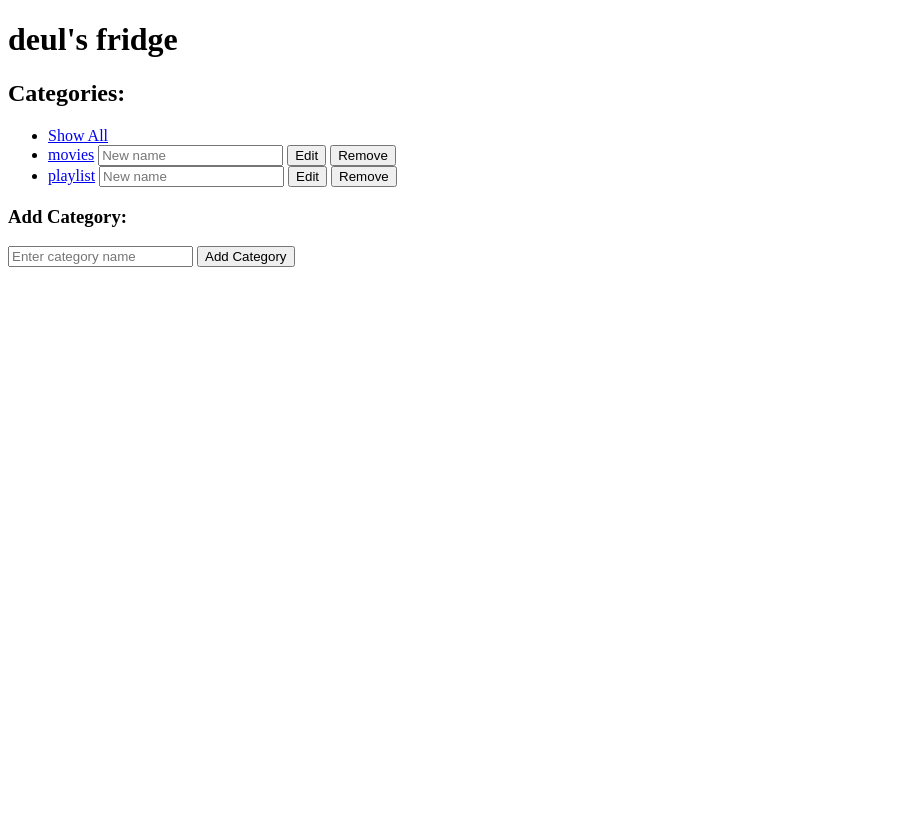
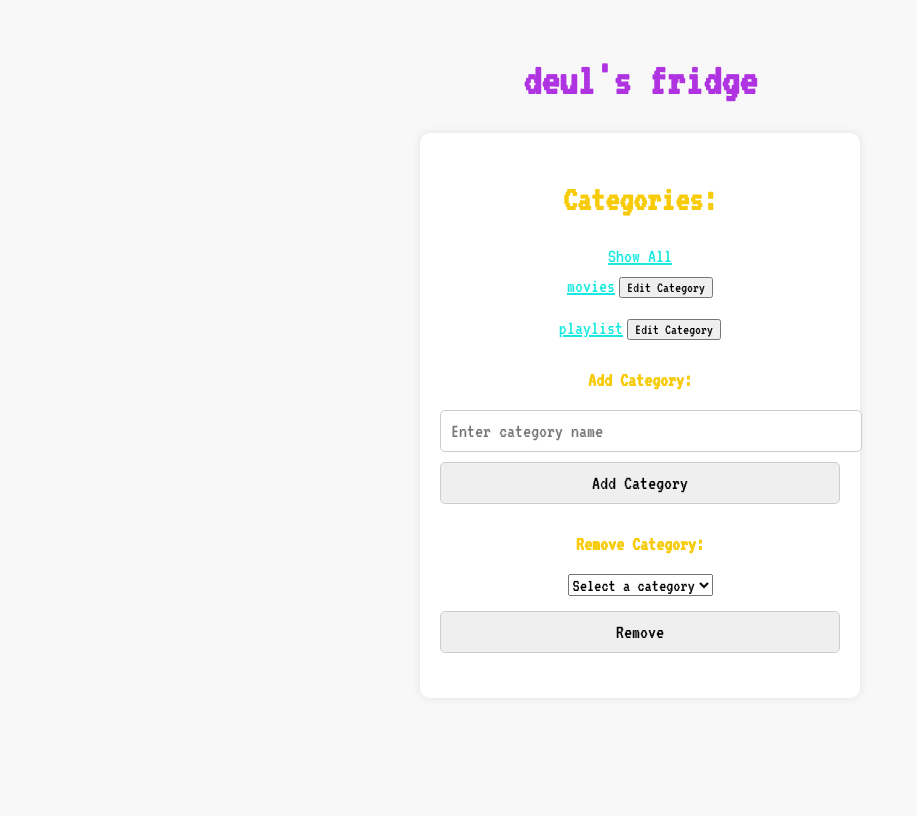
Before and after one commit to cymnyon/My-Fridge, a Flask app: page / in a window 1280 px wide. Shown: the whole page, without its empty margins (0-917 px from the left). Before the commit the page ends 267 px from the top, so only its background shows below. Run offline with Flask 3, Linux system fonts and the light colour scheme; a user stored in the database is signed in.

Commit message:
frontend interface

```diff
--- a/app.py
+++ b/app.py
@@ -11,6 +11,15 @@ app.config['SQLALCHEMY_DATABASE_URI'] = 'sqlite:///handwriting.db'
 app.config['SQLALCHEMY_TRACK_MODIFICATIONS'] = False
 app.config['SECRET_KEY'] = 'your_secret_key'  # Add a secret key for session management
 db = SQLAlchemy(app)
+
+class User(db.Model):
+    id = db.Column(db.Integer, primary_key=True)
+    username = db.Column(db.String(50), unique=True, nullable=False)
+    password = db.Column(db.String(50), nullable=False)
+    nickname = db.Column(db.String(50), nullable=False)
+
+    def __repr__(self):
+        return f"<User {self.username}>"
 
 # Define Category model
 class Category(db.Model):
@@ -33,15 +42,6 @@ class Note(db.Model):
 
     def __repr__(self):
         return f"<Note {self.title}>"
-
-class User(db.Model):
-    id = db.Column(db.Integer, primary_key=True)
-    username = db.Column(db.String(50), unique=True, nullable=False)
-    password = db.Column(db.String(50), nullable=False)
-    nickname = db.Column(db.String(50), nullable=False)
-
-    def __repr__(self):
-        return f"<User {self.username}>"
 
 with app.app_context():
     db.create_all()
@@ -69,10 +69,6 @@ def index():
             return redirect(url_for('add_text'))
         elif 'upload_file' in request.form:
             return redirect(url_for('upload_file'))
-        # elif 'text' in request.form:
-        #     text = request.form['text']
-        #     # Render the result page with the entered text
-        #     return redirect(url_for('result', text=text))
         elif 'show all' in request.form:
             return redirect(url_for('all_texts'))
 
@@ -228,13 +224,13 @@ def remove_category(category_id):
     category = Category.query.get(category_id)
     if category and category.user_id == session['user_id']:
         # Reassign notes to the "Show all" category
-        show_all_category = Category.query.filter_by(user_id=session['user_id'], name='Show all').first()
+        # show_all_category = Category.query.filter_by(user_id=session['user_id'], name='Show all').first()
 
-        if show_all_category is None:
-            # Create the "Show all" category if it doesn't exist
-            show_all_category = Category(name='Show all', user_id=session['user_id'])
-            db.session.add(show_all_category)
-            db.session.commit()
+        # if show_all_category is None:
+        #     # Create the "Show all" category if it doesn't exist
+        #     show_all_category = Category(name='Show all', user_id=session['user_id'])
+        #     db.session.add(show_all_category)
+        #     db.session.commit()
 
         notes = Note.query.filter_by(category_id=category_id).all()
         for note in notes:
--- /dev/null
+++ b/static/styles.css
@@ -0,0 +1,116 @@
+body {
+    background-color: #f8f8f8;
+    display: flex;
+    flex-direction: column;
+    align-items: center;
+    height: 100vh;
+}
+
+.header {
+    margin-top: 20px;
+}
+
+.category-container {
+    background-color: #ffffff;
+    border-radius: 10px;
+    padding: 20px;
+    width: 400px;
+    text-align: center;
+    box-shadow: 0px 0px 10px rgba(0, 0, 0, 0.1);
+}
+
+.login-container {
+    background-color: #ffffff;
+    border-radius: 10px;
+    padding: 20px;
+    width: 300px;
+    margin: 0 auto;
+    text-align: center;
+    box-shadow: 0px 0px 10px rgba(0, 0, 0, 0.1);
+}
+
+/* Apply styles to the <h1> elements */
+h1 {
+    color: #af33e0;
+    font-size: 45px;
+    font-family: 'VT323', monospace;
+}
+
+/* Apply styles to the <h2> elements */
+h2 {
+    color: #f7cb08;
+    font-size: 35px;
+    font-family: 'VT323', monospace;
+}
+
+/* Apply styles to the <h3> elements */
+h3 {
+    color: #f7cb08;
+    font-size: 20px;
+    font-family: 'VT323', monospace;
+}
+
+/* Apply styles to the <ul> elements */
+ul {
+    list-style-type: none;
+    padding: 0;
+}
+
+/* Apply styles to the <li> elements */
+li {
+    margin-bottom: 10px;
+}
+
+/* Apply styles to the <form> elements */
+form {
+    margin-bottom: 15px;
+    font-size: 20px;
+    font-family: 'VT323', monospace;
+}
+
+/* Apply styles to the <select> elements */
+select {
+    margin-bottom: 15px;
+    font-size: 18px;
+    font-family: 'VT323', monospace;
+}
+
+/* Apply styles to the <button> elements */
+button {
+    margin-bottom: 10px;
+    font-size: 15px;
+    font-family: 'VT323', monospace;
+}
+
+/* Apply styles to the <input> elements */
+input[type="text"],
+input[type="submit"] {
+    margin-bottom: 10px;
+    font-size: 20px;
+    font-family: 'VT323', monospace;
+    width: 100%;
+    padding: 10px;
+    border-radius: 5px;
+    border: 1px solid #cccccc;
+}
+
+/* Apply styles to the <a> elements */
+a {
+    color: #17E9E0;
+    font-size: 20px;
+    font-family: 'VT323', monospace;
+    text-decoration: underline;
+}
+
+/* Apply styles to the <p> elements */
+p {
+    color: #333;
+    font-size: 18px;
+    font-family: 'VT323', monospace;
+}
+
+/* Apply styles to the error message */
+.error {
+    color: red;
+    font-weight: bold;
+}
--- a/templates/add_text.html
+++ b/templates/add_text.html
@@ -2,6 +2,9 @@
 <html>
 <head>
     <title>Add Text</title>
+    <link rel="stylesheet" type="text/css" href="{{ url_for('static', filename='styles.css') }}">
+    <script src="app.js"></script>
+    <link href="https://fonts.googleapis.com/css2?family=VT323&display=swap" rel="stylesheet">
 </head>
 <body>
     <h1>Add Text</h1>
--- a/templates/all_texts.html
+++ b/templates/all_texts.html
@@ -2,6 +2,9 @@
 <html>
 <head>
     <title>All Texts</title>
+    <link rel="stylesheet" type="text/css" href="{{ url_for('static', filename='styles.css') }}">
+    <script src="app.js"></script>
+    <link href="https://fonts.googleapis.com/css2?family=VT323&display=swap" rel="stylesheet">
 </head>
 <body>
     <h1>All Texts</h1>
--- /dev/null
+++ b/templates/app.js
@@ -0,0 +1,99 @@
+document.addEventListener('DOMContentLoaded', function() {
+    // Get form elements
+    var categoryForm = document.getElementById('categoryForm');
+    var categoryInput = document.getElementById('categoryInput');
+    var categoryList = document.getElementById('categoryList');
+
+    // Event listener for category form submission
+    categoryForm.addEventListener('submit', function(event) {
+        event.preventDefault();
+        var category = categoryInput.value;
+
+        // Make an AJAX POST request to create a new category
+        fetch('/create_category', {
+            method: 'POST',
+            headers: {
+                'Content-Type': 'application/json'
+            },
+            body: JSON.stringify({
+                category_name: category
+            })
+        })
+        .then(function(response) {
+            if (response.ok) {
+                return response.json();
+            } else {
+                throw new Error('Failed to create category.');
+            }
+        })
+        .then(function(data) {
+            // Handle the response data and update the UI
+            var categoryItem = document.createElement('li');
+            categoryItem.textContent = data.category.name;
+            categoryList.appendChild(categoryItem);
+            categoryInput.value = '';
+        })
+        .catch(function(error) {
+            console.log(error);
+        });
+    });
+
+    // Event listener for edit category form submission
+    categoryList.addEventListener('submit', function(event) {
+        if (event.target.classList.contains('editForm')) {
+            event.preventDefault();
+            var categoryItem = event.target.closest('li');
+            var categoryInput = event.target.querySelector('.editInput');
+            var newCategoryName = categoryInput.value;
+
+            // Make an AJAX POST request to edit the category
+            fetch(event.target.action, {
+                method: 'POST',
+                headers: {
+                    'Content-Type': 'application/json'
+                },
+                body: JSON.stringify({
+                    new_category_name: newCategoryName
+                })
+            })
+            .then(function(response) {
+                if (response.ok) {
+                    return response.json();
+                } else {
+                    throw new Error('Failed to edit category.');
+                }
+            })
+            .then(function(data) {
+                // Handle the response data and update the UI
+                categoryItem.textContent = data.category.name;
+            })
+            .catch(function(error) {
+                console.log(error);
+            });
+        }
+    });
+
+    // Event listener for remove category form submission
+    categoryList.addEventListener('submit', function(event) {
+        if (event.target.classList.contains('removeForm')) {
+            event.preventDefault();
+            var categoryItem = event.target.closest('li');
+
+            // Make an AJAX POST request to remove the category
+            fetch(event.target.action, {
+                method: 'POST'
+            })
+            .then(function(response) {
+                if (response.ok) {
+                    // Remove the category item from the UI
+                    categoryItem.remove();
+                } else {
+                    throw new Error('Failed to remove category.');
+                }
+            })
+            .catch(function(error) {
+                console.log(error);
+            });
+        }
+    });
+});
--- a/templates/edit_text.html
+++ b/templates/edit_text.html
@@ -2,6 +2,9 @@
 <html>
 <head>
     <title>Edit Text</title>
+    <link rel="stylesheet" type="text/css" href="{{ url_for('static', filename='styles.css') }}">
+    <script src="app.js"></script>
+    <link href="https://fonts.googleapis.com/css2?family=VT323&display=swap" rel="stylesheet">
 </head>
 <body>
     <h1>Edit Text</h1>
--- a/templates/main.html
+++ b/templates/main.html
@@ -2,21 +2,26 @@
 <html>
 <head>
     <title>Main Page</title>
+    <link rel="stylesheet" type="text/css" href="{{ url_for('static', filename='styles.css') }}">
+    <script src="app.js"></script>
+    <link href="https://fonts.googleapis.com/css2?family=VT323&display=swap" rel="stylesheet">
 </head>
 <body>
+    <div class="header">
         <h1>{{ user.nickname }}'s fridge</h1>
+    </div>
+    <div class="main-container">
+        <div class="category-container">
             <h2>Categories:</h2>
             <ul>
                 <li><a href="{{ url_for('show_all_texts') }}">Show All</a></li>
                 {% for category in categories %}
                     <li>
                         <a href="{{ url_for('category_notes', category_id=category.id) }}">{{ category.name }}</a>
-                <form action="{{ url_for('edit_category', category_id=category.id) }}" method="post" style="display: inline;">
+                        <button class="edit-category-btn">Edit Category</button>
+                        <form action="{{ url_for('edit_category', category_id=category.id) }}" method="post" class="edit-category-form">
                             <input type="text" name="new_category_name" placeholder="New name" required>
                             <input type="submit" value="Edit">
-                </form>
-                <form action="{{ url_for('remove_category', category_id=category.id) }}" method="post" style="display: inline;">
-                    <input type="submit" value="Remove">
                         </form>
                     </li>
                 {% endfor %}
@@ -26,5 +31,31 @@
                 <input type="text" name="category_name" placeholder="Enter category name" required>
                 <input type="submit" value="Add Category">
             </form>
+            <h3>Remove Category:</h3>
+            <form method="post">
+                <select name="category_id" required>
+                    <option value="" disabled selected>Select a category</option>
+                    {% for category in categories %}
+                        <option value="{{ category.id }}">{{ category.name }}</option>
+                    {% endfor %}
+                </select>
+                <input type="submit" value="Remove">
+            </form>
+        </div>
+    </div>
+    <script>
+        document.addEventListener('DOMContentLoaded', function() {
+            var editCategoryBtns = document.querySelectorAll('.edit-category-btn');
+            var editCategoryForms = document.querySelectorAll('.edit-category-form');
+
+            for (var i = 0; i < editCategoryBtns.length; i++) {
+                editCategoryForms[i].style.display = 'none';
+                editCategoryBtns[i].addEventListener('click', function() {
+                    var form = this.nextElementSibling;
+                    form.style.display = form.style.display === 'none' ? 'block' : 'none';
+                });
+            }
+        });
+    </script>
 </body>
 </html>
--- a/templates/note.html
+++ b/templates/note.html
@@ -2,6 +2,9 @@
 <html>
 <head>
     <title>{{ note.title }}</title>
+    <link rel="stylesheet" type="text/css" href="{{ url_for('static', filename='styles.css') }}">
+    <script src="app.js"></script>
+    <link href="https://fonts.googleapis.com/css2?family=VT323&display=swap" rel="stylesheet">
 </head>
 <body>
     <h1>{{ note.title }}</h1>
--- a/templates/notes.html
+++ b/templates/notes.html
@@ -2,6 +2,9 @@
 <html>
 <head>
     <title>Notes Page</title>
+    <link rel="stylesheet" type="text/css" href="{{ url_for('static', filename='styles.css') }}">
+    <script src="app.js"></script>
+    <link href="https://fonts.googleapis.com/css2?family=VT323&display=swap" rel="stylesheet">
 </head>
 <body>
     <h1>{{ user.nickname }}'s {{ category.name }}</h1>
--- a/templates/result.html
+++ b/templates/result.html
@@ -2,6 +2,9 @@
 <html>
 <head>
     <title>Result</title>
+    <link rel="stylesheet" type="text/css" href="{{ url_for('static', filename='styles.css') }}">
+    <script src="app.js"></script>
+    <link href="https://fonts.googleapis.com/css2?family=VT323&display=swap" rel="stylesheet">
 </head>
 <body>
     <h1>Result</h1>
--- a/templates/signup.html
+++ b/templates/signup.html
@@ -2,6 +2,9 @@
 <html>
 <head>
     <title>Sign Up</title>
+    <link rel="stylesheet" type="text/css" href="{{ url_for('static', filename='styles.css') }}">
+    <script src="app.js"></script>
+    <link href="https://fonts.googleapis.com/css2?family=VT323&display=swap" rel="stylesheet">
 </head>
 <body>
     <h1>Sign Up</h1>
--- a/templates/upload_file.html
+++ b/templates/upload_file.html
@@ -2,6 +2,9 @@
 <html>
 <head>
     <title>Upload File</title>
+    <link rel="stylesheet" type="text/css" href="{{ url_for('static', filename='styles.css') }}">
+    <script src="app.js"></script>
+    <link href="https://fonts.googleapis.com/css2?family=VT323&display=swap" rel="stylesheet">
 </head>
 <body>
     <h1>Upload File</h1>
```
Also changed, not shown: templates/login.html (+18 -2 lines), instance/handwriting.db, uploads/uploaded_image.png (added). Lines whose indentation alone changed are shown as unchanged.
